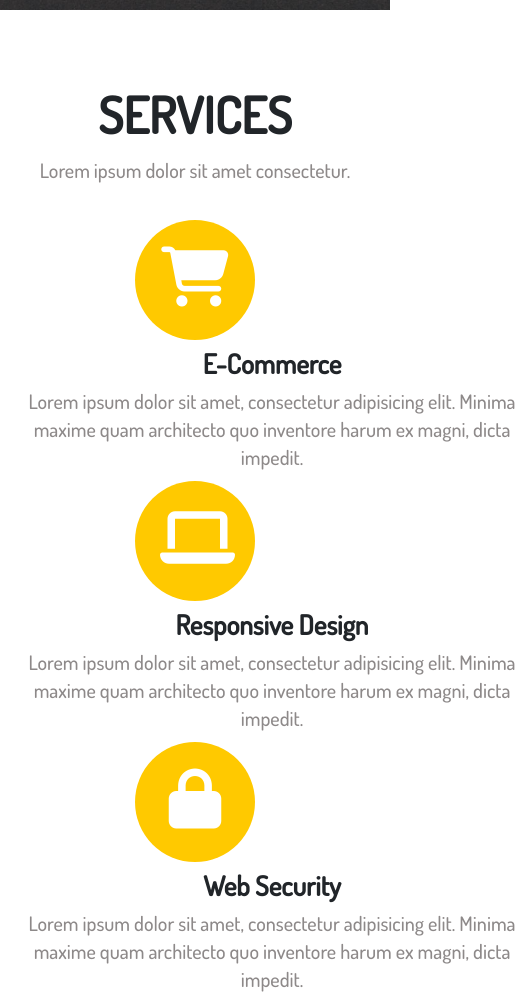
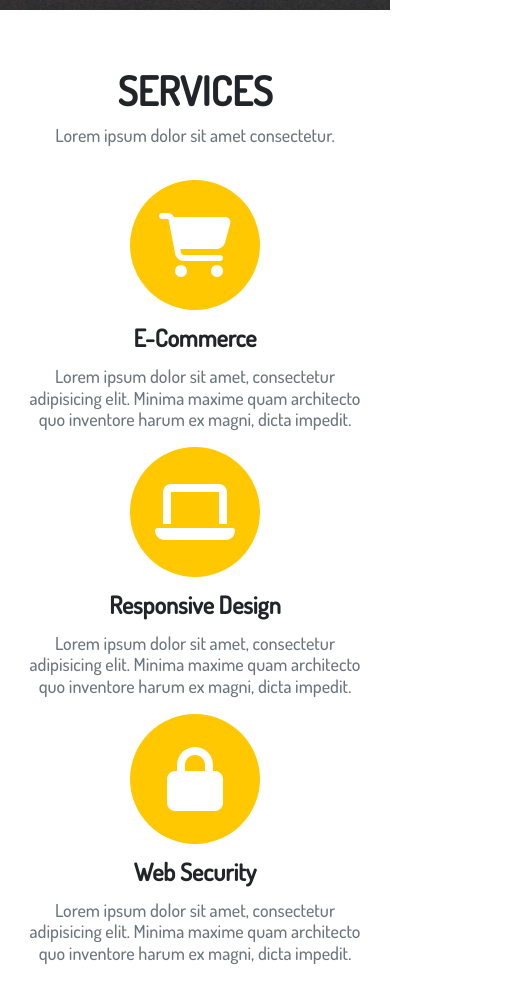
Before and after one commit to TelmanSafarli/Bootstrap-Agency, a plain HTML site: page index.html in a window 390 px wide. Shown: the part 780-1786 px from the top of the page, 522 px wide, since content can reach past the window. Drawn offline with nearby package versions, Linux system fonts and the light colour scheme.

Commit message:
bootstrap

```diff
--- a/_services.sass
+++ b/_services.sass
@@ -1,62 +1,38 @@
-#services
-    .wid
-        h1
-            font-size: 50px
-            font-weight: 700
-        p
-            color: #8d8989
-            margin: 20px 0 40px 0
-            font-size: 20px
+#service
+    padding: 60px 0
+    h1
+        font-size: 40px
+        font-weight: 700
+    h3
+        font-size: 18px
+        font-weight: 400
+        margin: 16px 0 36px 0
+        color: #6c757d
     .box
-        margin-left: 20px
+        display: flex
+        flex-direction: column
+        justify-content: center
+        align-items: center
         .icon
-            text-align: center
-            margin: 20px 90px
-            height: 120px
-            width: 120px
-            padding: 25px
+            width: 130px
+            height: 130px
             border-radius: 50%
-            color: #ffff
-            background-color: #ffc900
-            font-size: 60px
+            background-color: #FFC800
+            font-size: 64px
+            color: #ffffff
+            display: flex
+            justify-content: center
+            align-items: center
         .textbox
             text-align: center
-            margin-left: 10px
-            width: 290px
+            padding: 0 16px
             h2
-                margin-right: 10px
-                font-size: 27px
-                font-weight: 700
-            p
-                width: 300px
+                font-size: 24px
+                font-weight: 600
+                margin: 16px 0
+            h4
                 font-size: 18px
-                color: #8d8989
-                margin: 10px 0
-                line-height: 1.4
-    @media ( max-width: 1200px )
-        .box
-            margin-left: 0
-            .textbox
-                p
-                    width: 280px
-    @media ( max-width: 992px )
-        .box
-            .icon
-                margin-left: 45px
-            .textbox
-                h2
-                    width: 192px
-                p
-                    width: 200px
-    @media ( max-width: 768px )
-        .box
-            .icon
-                margin: auto
-            .textbox
-                h2
-                    width: 250px
-                    margin: 10px 0 10px 100px
-                    padding-left: 50px
-                p
-                    width: 500px
-                    font-size: 20px
+                color: #6c757d
+                font-weight: 400
+                line-height: 1.2
+                margin-bottom: 16px
--- a/index.html
+++ b/index.html
@@ -57,17 +57,14 @@
                     </div>
                 </div>
             </div>
-
         </section>
 
-        <section id="services">
+        <section id="service">
             <div class="container">
                 <div class="row">
-                    <div class="col-md-12">
-                        <div class="wid text-center">
-                            <h1>SERVICES</h1>
-                            <p>Lorem ipsum dolor sit amet consectetur.</p>
-                        </div>
+                    <div class="col-md-12 text-center">
+                        <h1>SERVICES</h1>
+                        <h3>Lorem ipsum dolor sit amet consectetur.</h3>
                     </div>
                 </div>
                 <div class="row">
@@ -78,8 +75,9 @@
                             </div>
                             <div class="textbox">
                                 <h2>E-Commerce</h2>
-                                <p>Lorem ipsum dolor sit amet, consectetur adipisicing elit. Minima maxime quam
-                                    architecto quo inventore harum ex magni, dicta impedit.</p>
+                                <h4>Lorem ipsum dolor sit amet, consectetur adipisicing elit.
+                                    Minima maxime quam
+                                    architecto quo inventore harum ex magni, dicta impedit.</h4>
                             </div>
                         </div>
                     </div>
@@ -90,20 +88,20 @@
                             </div>
                             <div class="textbox">
                                 <h2>Responsive Design</h2>
-                                <p>Lorem ipsum dolor sit amet, consectetur adipisicing elit. Minima maxime quam
-                                    architecto quo inventore harum ex magni, dicta impedit.</p>
+                                <h4>Lorem ipsum dolor sit amet, consectetur adipisicing elit. Minima maxime quam
+                                    architecto quo inventore harum ex magni, dicta impedit.</h4>
                             </div>
                         </div>
                     </div>
                     <div class="col-md-4">
                         <div class="box">
-                            <div class="icon text-center">
+                            <div class="icon">
                                 <i class="fa-solid fa-lock"></i>
                             </div>
                             <div class="textbox">
                                 <h2>Web Security</h2>
-                                <p>Lorem ipsum dolor sit amet, consectetur adipisicing elit. Minima maxime quam
-                                    architecto quo inventore harum ex magni, dicta impedit.</p>
+                                <h4>Lorem ipsum dolor sit amet, consectetur adipisicing elit. Minima maxime quam
+                                    architecto quo inventore harum ex magni, dicta impedit.</h4>
                             </div>
                         </div>
                     </div>
```
Also changed, not shown: style.css, 1 other file.
